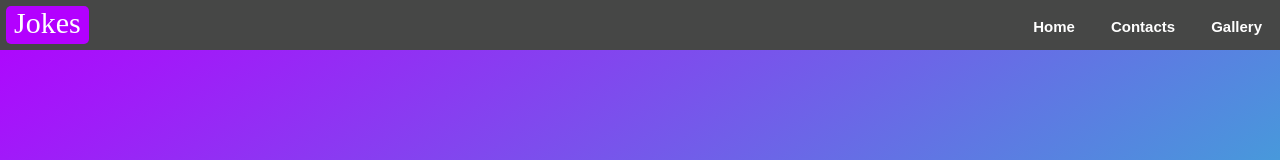
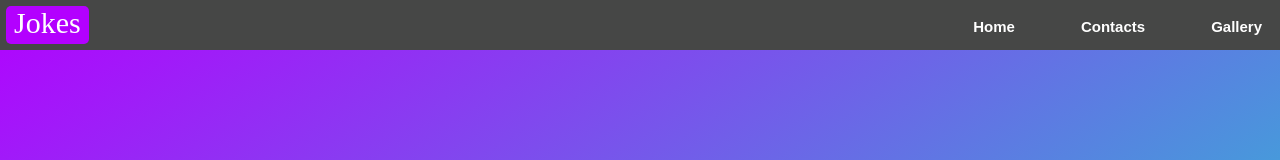
Before and after one commit to Jg-07/NavTest, a plain HTML site: page index.html in a window 1280 px wide. Shown: the top 160 px of the page. Drawn offline with Linux system fonts and the light colour scheme; a web font is replaced by a local one.

Commit message:
small changes 2

```diff
--- a/style.css
+++ b/style.css
@@ -35,7 +35,10 @@ body{
   font-family: sans-serif;
   font-size: 15px;
   color:white;
-  margin: 10px;
+  margin-top: 10px;
+  margin-bottom: 10px;
+  margin-left: 40px;
+  margin-right: 10px;
   padding: 8px;
   border-radius: 5px;
 }
```
